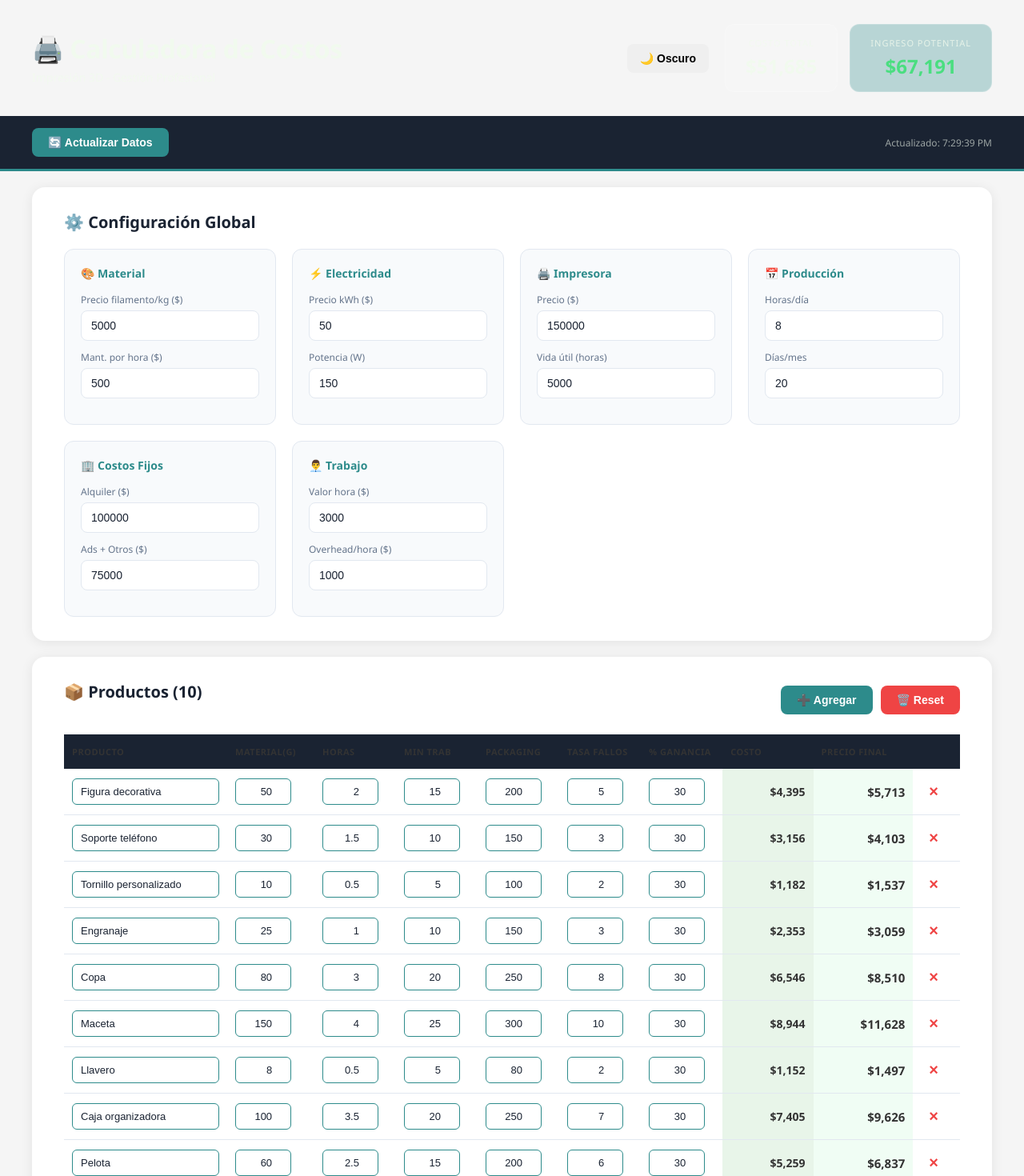
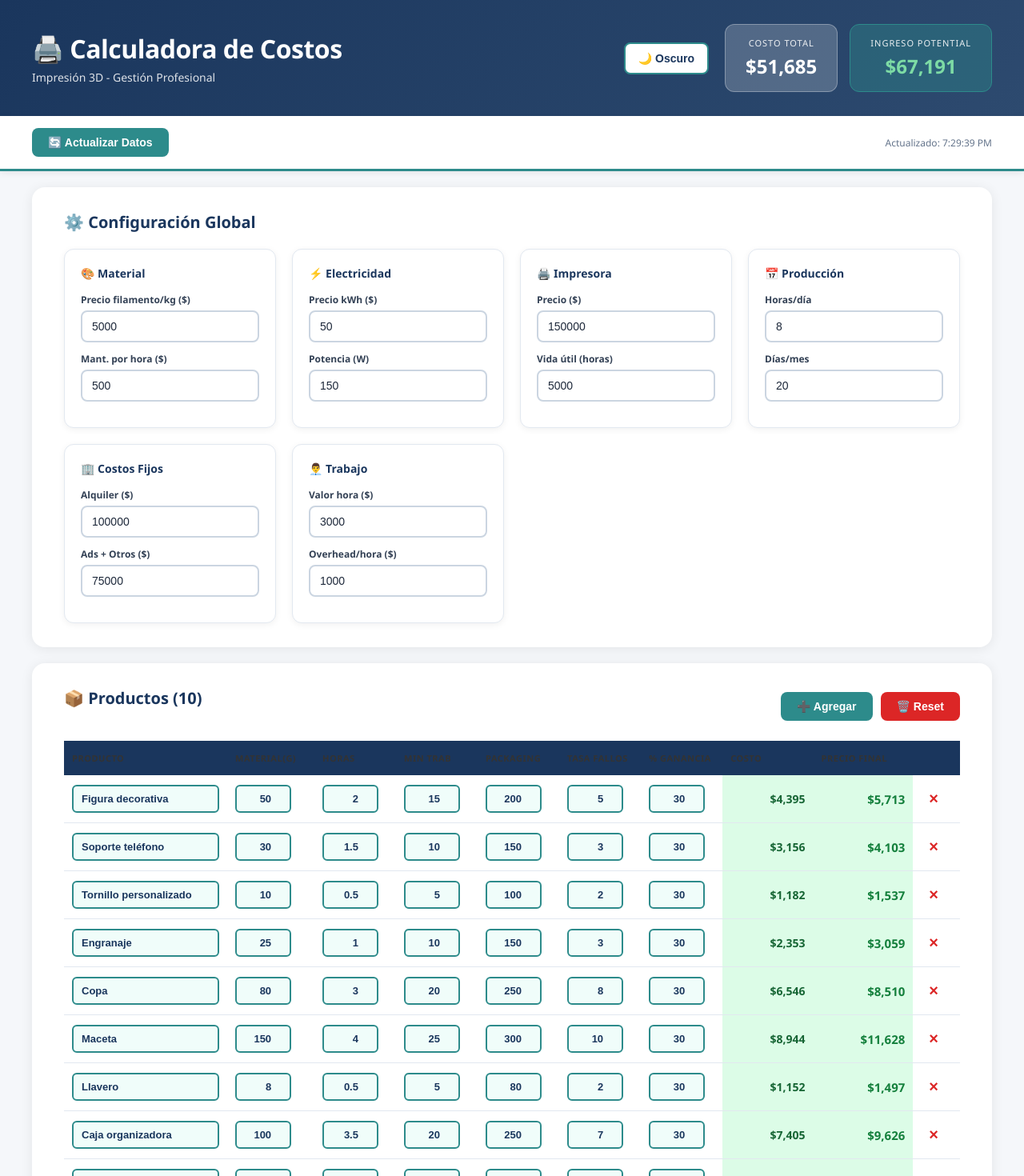
Before and after one commit to JerryblackVe/calculadora-3d, a Next.js app: page / in a window 1280 px wide. Shown: the top 1470 px of the page at 80% size. Built offline with nearby package versions, Linux system fonts and the light colour scheme; no server answers.

Commit message:
fix: improve light mode contrast and readability

```diff
--- a/pages/index.js
+++ b/pages/index.js
@@ -324,42 +324,42 @@ export default function Home() {
 }
 
 const light = {
-  container: {},
-  header: {},
-  title: { color: '#f1faee' },
-  subtitle: { color: 'rgba(241, 250, 238, 0.8)' },
-  themeToggle: {},
-  statCard: { background: 'rgba(255,255,255,0.1)' },
-  statCardHighlight: { background: 'rgba(45, 139, 139, 0.3)' },
-  statLabel: { color: 'rgba(241, 250, 238, 0.8)' },
-  statValue: { color: '#f1faee' },
-  statValueGreen: { color: '#4ade80' },
-  dataSection: { background: '#1a2332', borderBottom: '3px solid #2d8b8b' },
+  container: { backgroundColor: '#f5f7fa' },
+  header: { background: 'linear-gradient(135deg, #1a365d 0%, #2d4a6f 100%)' },
+  title: { color: '#ffffff' },
+  subtitle: { color: 'rgba(255, 255, 255, 0.85)' },
+  themeToggle: { backgroundColor: '#ffffff', color: '#1a365d', border: '2px solid #2d8b8b' },
+  statCard: { background: 'rgba(255,255,255,0.2)', border: '1px solid rgba(255,255,255,0.3)' },
+  statCardHighlight: { background: 'rgba(45, 139, 139, 0.4)', border: '1px solid #2d8b8b' },
+  statLabel: { color: 'rgba(255, 255, 255, 0.9)' },
+  statValue: { color: '#ffffff' },
+  statValueGreen: { color: '#7ddba5' },
+  dataSection: { background: '#ffffff', borderBottom: '3px solid #2d8b8b', boxShadow: '0 2px 8px rgba(0,0,0,0.08)' },
   refreshButton: { backgroundColor: '#2d8b8b' },
-  dataChip: { background: 'rgba(255,255,255,0.1)' },
-  dataText: { color: '#f1faee' },
-  lastUpdate: { color: 'rgba(241, 250, 238, 0.6)' },
-  configSection: { backgroundColor: 'white' },
-  configCard: { background: '#f8fafc', border: '1px solid #e2e8f0' },
-  configCardTitle: { color: '#2d8b8b' },
-  label: { color: '#64748b' },
-  input: { border: '1px solid #e2e8f0', backgroundColor: 'white', color: '#1a2332' },
-  tableSection: { backgroundColor: 'white' },
-  sectionTitle: { color: '#1a2332' },
+  dataChip: { background: '#f0fdfa', border: '1px solid #2d8b8b' },
+  dataText: { color: '#1a365d' },
+  lastUpdate: { color: '#64748b' },
+  configSection: { backgroundColor: '#ffffff' },
+  configCard: { background: '#ffffff', border: '1px solid #e2e8f0', boxShadow: '0 2px 8px rgba(0,0,0,0.06)' },
+  configCardTitle: { color: '#1a365d', fontWeight: '700' },
+  label: { color: '#334155', fontWeight: '600' },
+  input: { border: '2px solid #cbd5e1', backgroundColor: '#ffffff', color: '#1e293b', fontWeight: '500' },
+  tableSection: { backgroundColor: '#ffffff' },
+  sectionTitle: { color: '#1a365d', fontWeight: '700' },
   addButton: { backgroundColor: '#2d8b8b' },
-  resetButton: { backgroundColor: '#ef4444' },
-  headerRow: { backgroundColor: '#1a2332' },
-  th: { color: '#f1faee' },
+  resetButton: { backgroundColor: '#dc2626' },
+  headerRow: { backgroundColor: '#1a365d' },
+  th: { color: '#ffffff', fontWeight: '700' },
   row: { borderBottom: '1px solid #e2e8f0' },
-  td: { color: '#1a2332' },
-  inputText: { border: '1px solid #2d8b8b', color: '#1a2332', backgroundColor: 'white' },
-  inputNumber: { border: '1px solid #2d8b8b', color: '#1a2332', backgroundColor: 'white' },
-  calculated: { backgroundColor: '#e8f5e9' },
-  finalPrice: { backgroundColor: '#f0fdf4' },
+  td: { color: '#1e293b', fontWeight: '500' },
+  inputText: { border: '2px solid #2d8b8b', color: '#1a365d', backgroundColor: '#f0fdfa', fontWeight: '600' },
+  inputNumber: { border: '2px solid #2d8b8b', color: '#1a365d', backgroundColor: '#f0fdfa', fontWeight: '600' },
+  calculated: { backgroundColor: '#dcfce7', color: '#166534', fontWeight: '700' },
+  finalPrice: { backgroundColor: '#dcfce7', color: '#15803d', fontWeight: '700' },
   footerRow: { backgroundColor: '#f1f5f9' },
-  tdFooter: { color: '#1a2332' },
-  deleteButton: { color: '#ef4444' },
-  footer: { color: '#64748b' }
+  tdFooter: { color: '#1a365d', fontWeight: '700' },
+  deleteButton: { color: '#dc2626', fontWeight: '700' },
+  footer: { color: '#64748b', backgroundColor: '#f5f7fa' }
 }
 
 const dark = {
@@ -405,7 +405,8 @@ const styles = {
   container: {
     minHeight: '100vh',
     fontFamily: "'Segoe UI', -apple-system, BlinkMacSystemFont, sans-serif",
-    transition: 'background-color 0.3s'
+    transition: 'background-color 0.3s',
+    backgroundColor: '#f5f7fa'
   },
   header: {
     padding: '30px 40px',
```
